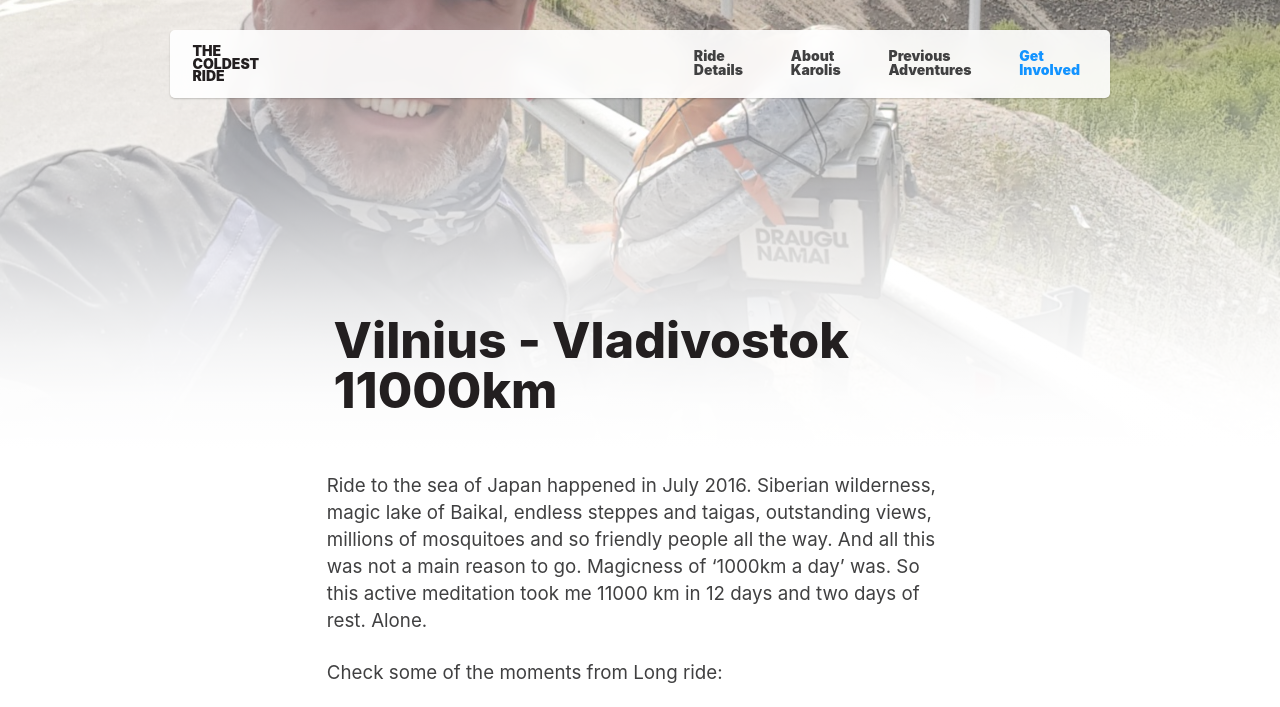
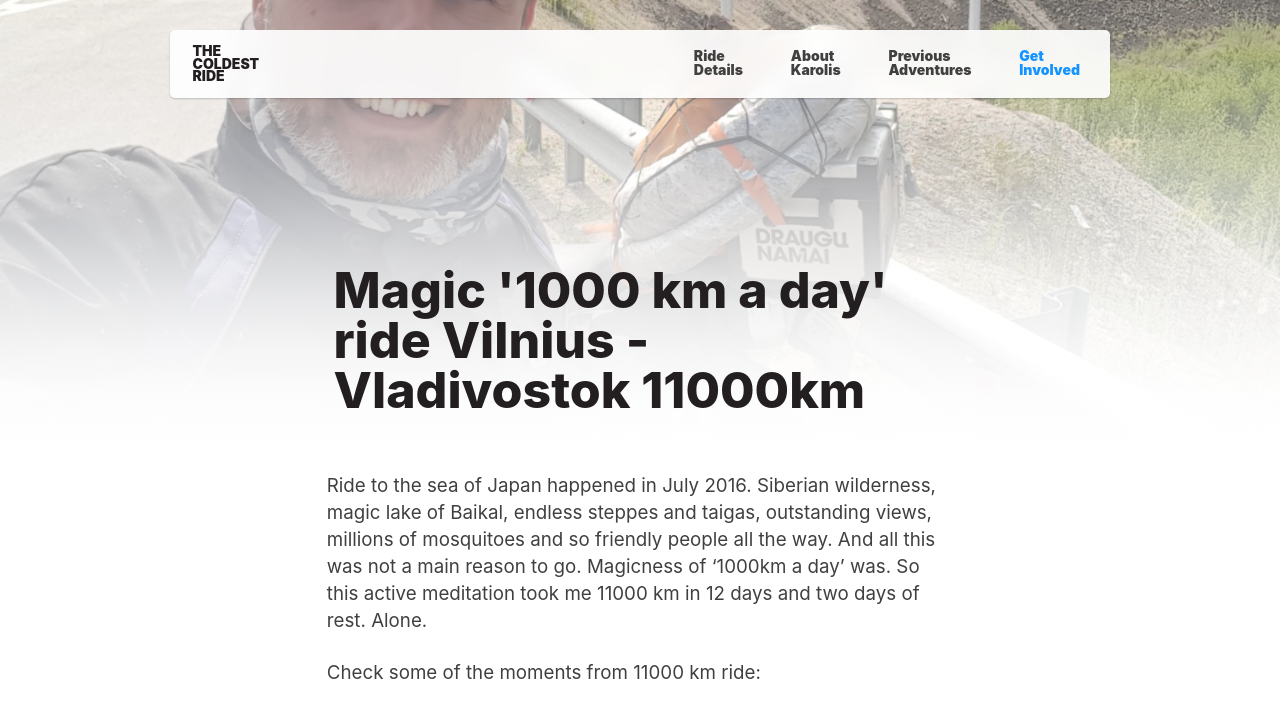
Before and after one commit to karolismieliauskas/thecoldestride.com, a Jekyll site: the page built from pages/vladivostok.html, in a window 1280 px wide and 900 px high, scrolled down 199 px, cut to the strip 0-707 px from the top of the window. Built offline with Jekyll 4.4.1, drawn with Linux system fonts in a browser that asks for light colours.

Commit message:
Update vladivostok.yml

```diff
--- a/_data/vladivostok.yml
+++ b/_data/vladivostok.yml
@@ -1,6 +1,6 @@
 hero:
-  title: "Vilnius - Vladivostok 11000km"
+  title: "Magic '1000 km a day' ride Vilnius - Vladivostok 11000km"
 body: |
   Ride to the sea of Japan happened in July 2016. Siberian wilderness, magic lake of Baikal, endless steppes and taigas, outstanding views, millions of mosquitoes and so friendly people all the way. And all this was not a main reason to go. Magicness of '1000km a day' was. So this active meditation took me 11000 km in 12 days and two days of rest. Alone.
 
-  Check some of the moments from Long ride:
+  Check some of the moments from 11000 km ride:
```
